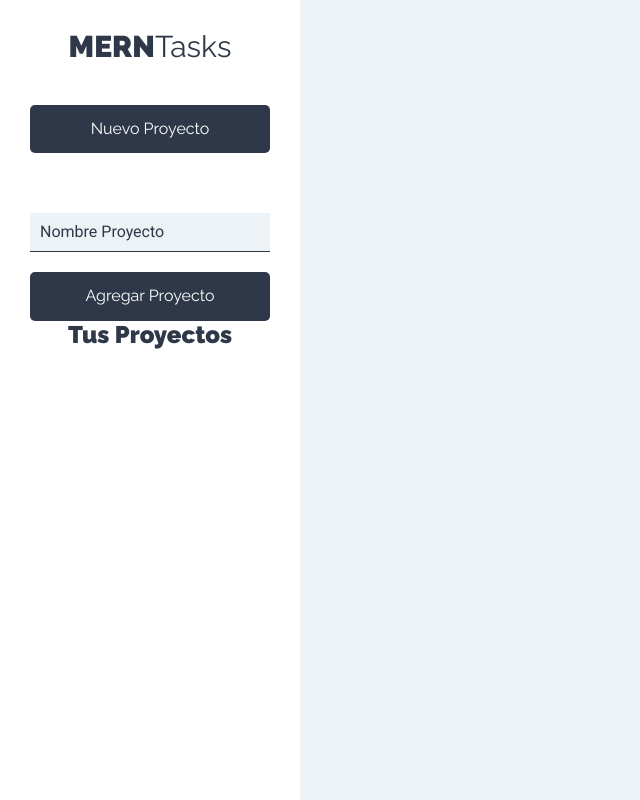
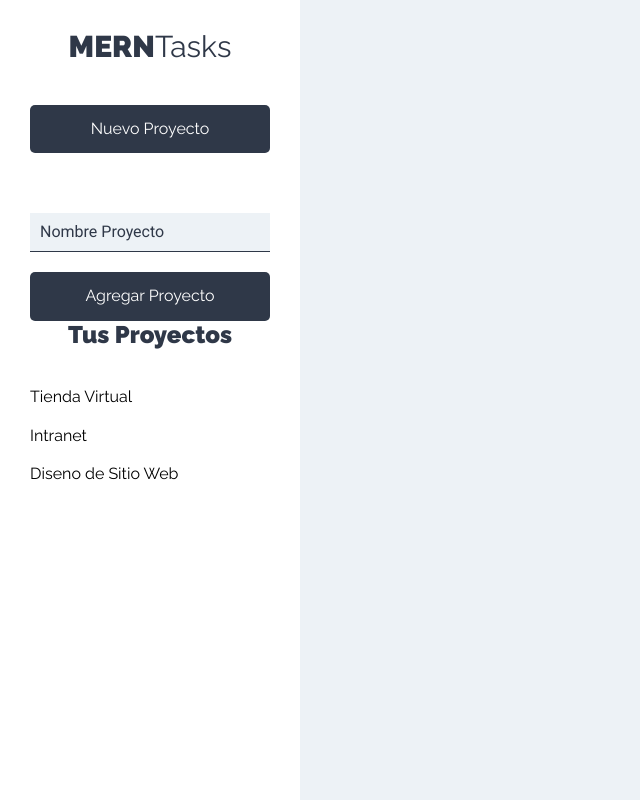
Before and after one commit to freddyarteaga/MERNTasks_CLIENTE, a React (Create React App) app: page /proyectos in a window 1280 px wide. Shown: the whole page, without its empty margins (0-640 px from the left). Built offline with nearby package versions, Linux system fonts and the light colour scheme.

Commit message:
listando los proyectos creados

```diff
--- a/src/components/layout/Sidebar.js
+++ b/src/components/layout/Sidebar.js
@@ -1,5 +1,6 @@
 import React from 'react';
 import NuevoProyecto from '../proyectos/NuevoProyecto'
+import ListadoProyectos from '../proyectos/ListadoProyectos'
 
 const Sidebar = () => {
     return (
@@ -10,6 +11,8 @@
 
             <div className="royectos">
                 <h2>Tus Proyectos</h2>
+
+                <ListadoProyectos />
             </div>
         </aside>
      );
--- /dev/null
+++ b/src/components/proyectos/ListadoProyectos.js
@@ -0,0 +1,22 @@
+import React from 'react';
+import Proyecto from './Proyecto'
+
+const proyectos = [
+    { nombre: 'Tienda Virtual' },
+    { nombre: 'Intranet' },
+    { nombre: 'Diseno de Sitio Web' }
+]
+
+const ListadoProyectos = () => {
+    return (
+        <ul className='listado-proyectos'>
+            { proyectos.map( proyecto => (
+                <Proyecto
+                    proyecto={proyecto}
+                />
+            ) ) }
+        </ul>
+     );
+}
+
+export default ListadoProyectos;
--- /dev/null
+++ b/src/components/proyectos/Proyecto.js
@@ -0,0 +1,17 @@
+import React from 'react';
+
+const Proyecto = ({proyecto}) => {
+    return (
+        <li>
+            <button
+                type='button'
+                className='btn btn-blank'
+            >
+                { proyecto.nombre }
+            </button>
+
+        </li>
+     );
+}
+
+export default Proyecto;
```
